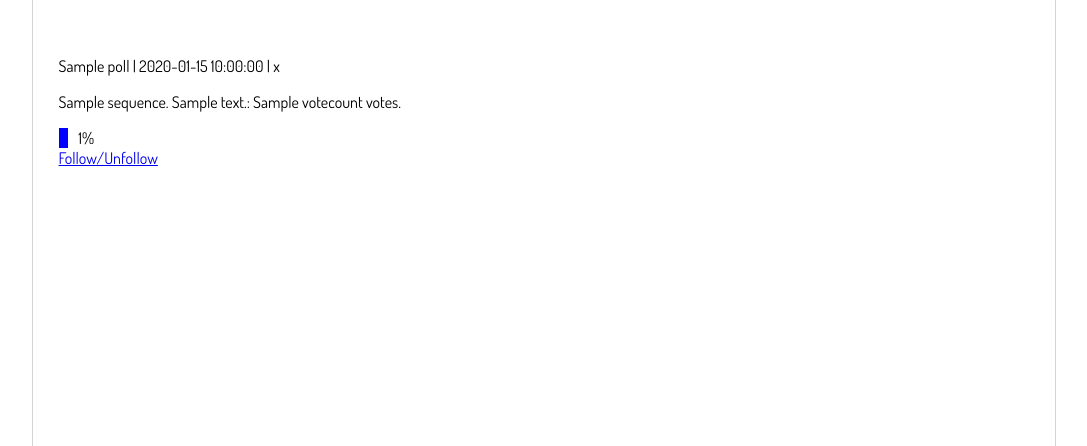
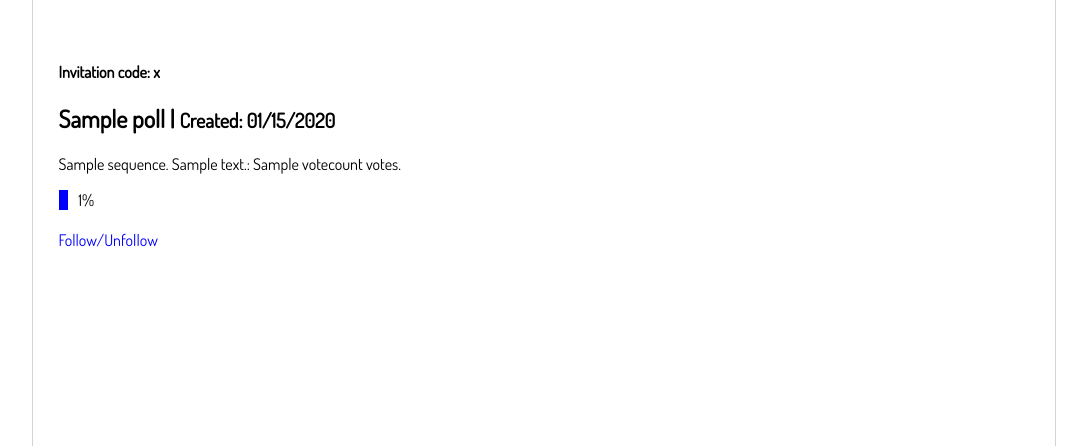
Before and after one commit to bogey1185/GA-Unit4_PythonApp, a Python web app: template templates/show.html in a window 1280 px wide. Shown: the part 120-566 px from the top of the page, without its empty margins (96-1183 px from the left). Run offline with Jinja, Linux system fonts and the light colour scheme; the template is opened without the code that fills it: most values are stand-ins (such as "Sample title", 1, 10 or a date in 2020).

Commit message:
more changes

```diff
--- a/static/style.css
+++ b/static/style.css
@@ -155,6 +155,15 @@ header {
   color: blue;
 }
 
+#follow {
+  text-decoration: none;
+  color: blue;
+}
+
+.newpoll ul {
+  list-style-type: none;
+}
+
 .graphbar {
   display: flex;
 }
--- a/templates/new_poll.html
+++ b/templates/new_poll.html
@@ -2,7 +2,7 @@
 {% from 'macros.html' import render_field %}
 
 {% block content %}
-
+<div class="newpoll"></div>
   <form action="" method="POST">
     {{ form.hidden_tag() }}
 
@@ -16,5 +16,5 @@
     {% endfor %}
     <button type="submit">Submit Poll</button>
   </form>
-
+</div>
 {% endblock %}
--- a/templates/show.html
+++ b/templates/show.html
@@ -2,8 +2,9 @@
 
 {% block content %}
 
+    <h4>Invitation code: <b>{{poll.hashcode}}</b></h4>
     <div>
-      <p>{{poll.question}} | {{poll.date}} | {{poll.hashcode}}</p>
+      <h2>{{poll.question}} | <small>Created: {{poll.date.strftime('%m/%d/%Y')}} </small> </h2>
     </div>
 
   {% for response in responses %}
@@ -34,13 +35,13 @@
         </div>
 
       {% else %}
-        <a href="/stream/{{poll.hashcode}}/vote/{{response.id}}"><p>{{response.sequence}}. {{response.text}}</p></a>
+        <p>{{response.sequence}}. <a href="/stream/{{poll.hashcode}}/vote/{{response.id}}">{{response.text}}</p></a>
 
       {% endif %}
     {% endif %}
 
   {% endfor %}
-
-  <a href="/stream/{{poll.hashcode}}/follow/{{poll.id}}">Follow/Unfollow</a>
+  <br>
+  <a href="/stream/{{poll.hashcode}}/follow/{{poll.id}}" id="follow">Follow/Unfollow</a>
 
 {% endblock %}
--- a/templates/stream.html
+++ b/templates/stream.html
@@ -24,4 +24,5 @@
 
   {% endfor %}
   <hr>
+
 {% endblock %}
```
Also changed, not shown: 1 other file.
